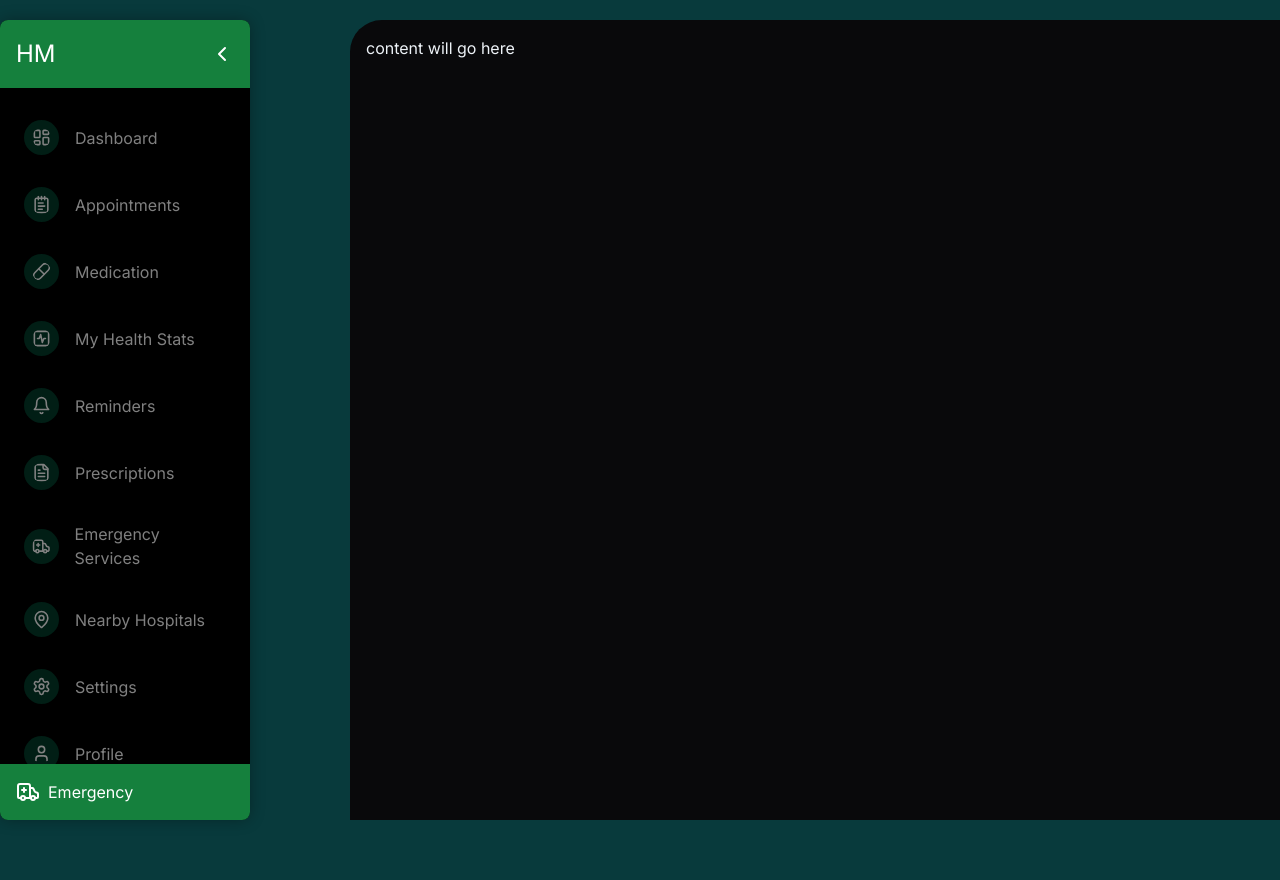
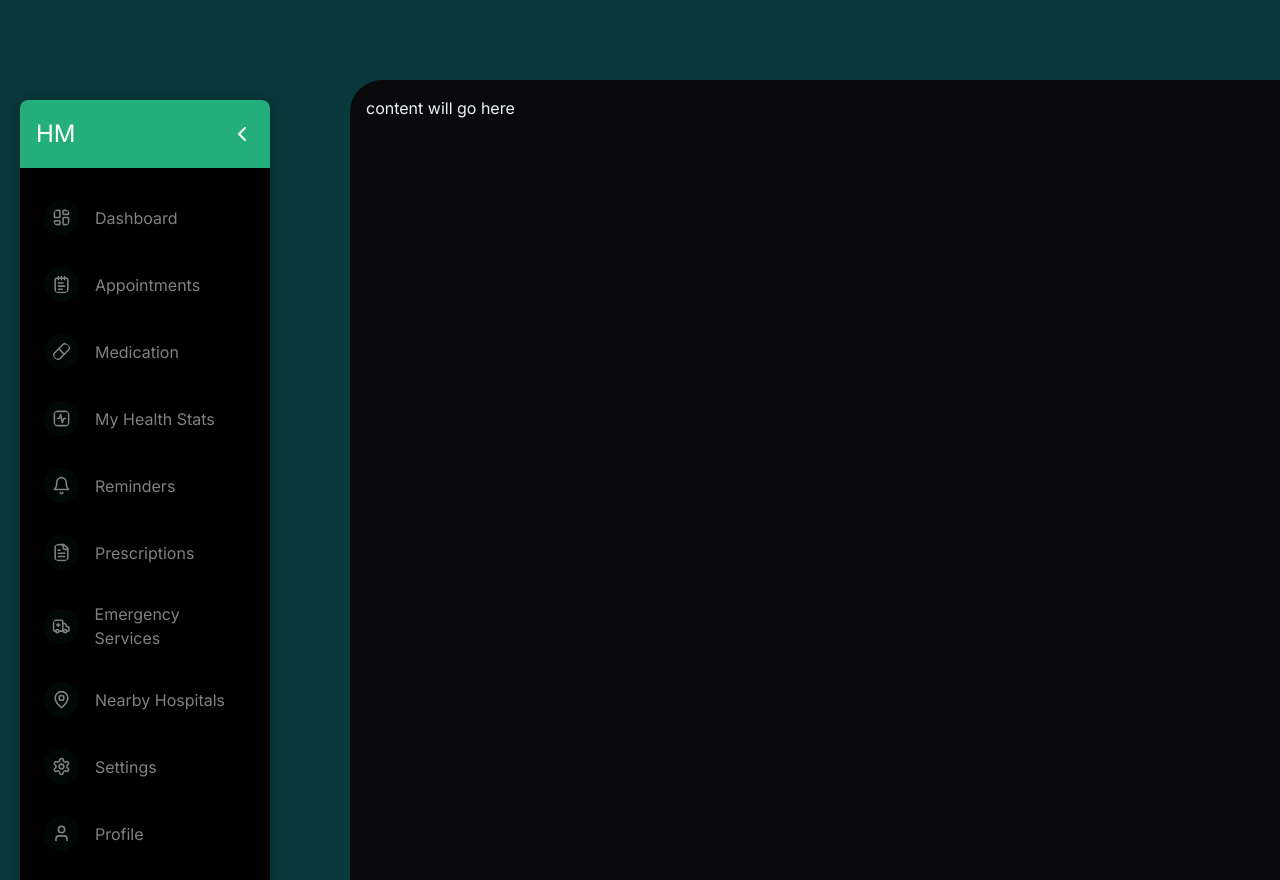
Before and after one commit to CHEGEBB/healthmasterv2, a Next.js app: page /dashboard in a window 1280 px wide. Shown: the top 880 px of the page. Before the commit the page ends 820 px from the top, so only its background shows below. Built offline with nearby package versions, Linux system fonts and the light colour scheme.

Commit message:
refactor: Update sidebar component and styles

```diff
--- a/sass/dashboard.scss
+++ b/sass/dashboard.scss
@@ -15,7 +15,7 @@ body {
     background-color: $primary-bg;
     padding: 1rem;
     width: 80%;
-    margin:20px 350px auto;
+    margin:80px 350px auto;
     border-top-left-radius: 2rem;
     border-top-right-radius: 2rem;
     min-height: 100vh;
--- a/sass/sidebar.scss
+++ b/sass/sidebar.scss
@@ -1,13 +1,14 @@
 // _sidebar.scss
 
 $black: #000000;
-$green-light: #059669;
-$green-dark: #15803d;
+$green-light: #022c22;
+$green-dark: #24AE7C;
 $border-radius: 0.5rem;
 
 .sidebar {
   width: 250px;
-  height: 100vh;
+  margin: 20px;
+  min-height: 100vh;
   background-color: $black;
   color: white;
   display: flex;
@@ -126,8 +127,6 @@ $border-radius: 0.5rem;
     }
   }
 }
-
-// Tooltip styling
 .tooltip {
   position: absolute;
   background-color: $green-dark;
```
